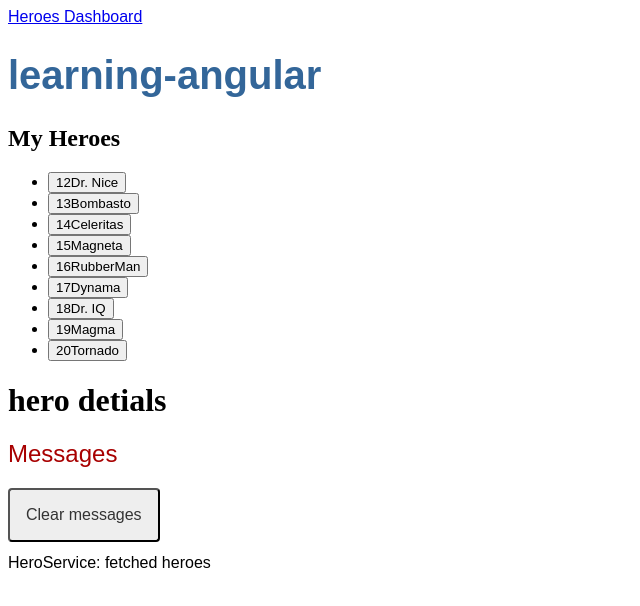
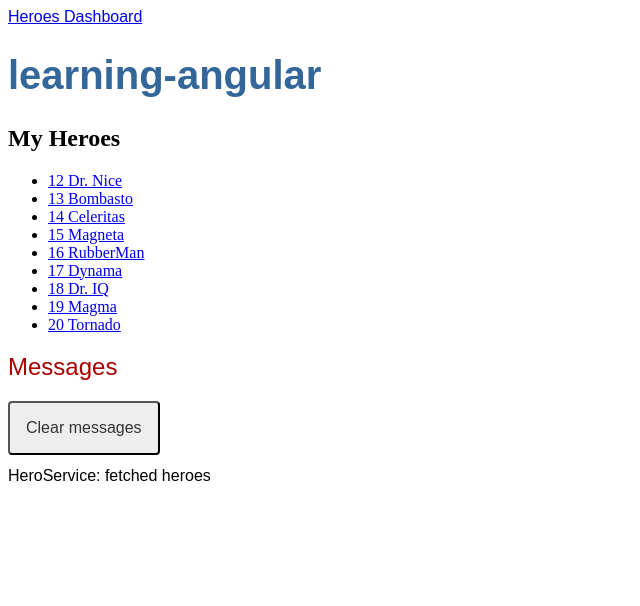
Before and after one commit to abhithory/basic-app-angular, an Angular app: page /heroes in a window 1280 px wide. Shown: the top 606 px of the page, without its empty margins (0-640 px from the left). Built offline with nearby package versions, Linux system fonts and the light colour scheme.

Commit message:
hero details added

```diff
--- a/src/app/hero-details/hero-details.component.html
+++ b/src/app/hero-details/hero-details.component.html
@@ -1,3 +1,4 @@
+<button type="button" (click)="goBack()">go back</button>
 <div *ngIf="hero">
 
     <h2>{{ hero.name | uppercase}} Details</h2>
@@ -9,6 +10,3 @@
     </div>
 
 </div>
-
-
-<h1>hero detials</h1>
--- a/src/app/hero-details/hero-details.component.ts
+++ b/src/app/hero-details/hero-details.component.ts
@@ -1,17 +1,42 @@
-import { Component, Input } from '@angular/core';
+import { Component, Input, OnInit } from '@angular/core';
 import { Hero } from '../hero';
-import { CommonModule } from '@angular/common';
+import { CommonModule, Location } from '@angular/common';
 import { FormsModule } from '@angular/forms';
+import { ActivatedRoute, RouterLink } from '@angular/router';
+import { HeroService } from '../hero.service';
 
 @Component({
   selector: 'app-hero-details',
   standalone: true,
-  imports: [CommonModule, FormsModule],
+  imports: [CommonModule, FormsModule, RouterLink],
   templateUrl: './hero-details.component.html',
   styleUrl: './hero-details.component.scss'
 })
-export class HeroDetailsComponent {
+export class HeroDetailsComponent implements OnInit {
 
-  @Input() hero?: Hero;
+  hero?: Hero;
+
+  constructor(
+    private route: ActivatedRoute,
+    private heroService: HeroService,
+    private location: Location
+  ) {
+
+  }
+
+  ngOnInit(): void {
+    this.getHero();
+  }
+
+
+  getHero(): void {
+    const id = Number(this.route.snapshot.paramMap.get('id'));
+    this.heroService.getHero(id)
+      .subscribe(hero => this.hero = hero);
+  }
+
+  goBack(): void {
+    this.location.back();
+  }
 
 }
--- a/src/app/hero.service.ts
+++ b/src/app/hero.service.ts
@@ -17,4 +17,13 @@ export class HeroService {
     this.messageService.add('HeroService: fetched heroes');
     return heroes;
   }
+
+  getHero(id: number): Observable<Hero> {
+    // For now, assume that a hero with the specified `id` always exists.
+    // Error handling will be added in the next step of the tutorial.
+    const hero = HEROES.find(h => h.id === id)!;
+    this.messageService.add(`HeroService: fetched hero id=${id}`);
+    return of(hero);
+  }
+
 }
--- a/src/app/heroes/heroes.component.html
+++ b/src/app/heroes/heroes.component.html
@@ -2,13 +2,16 @@
 
 <ul class="heroes">
     <li *ngFor="let hero of heros">
-        <button [class.selected]="hero === selectedHero" type="button" (click)="onSelect(hero)">
+        <!-- <button [class.selected]="hero === selectedHero" type="button" (click)="onSelect(hero)">
             <span class="badge">{{hero.id}}</span>
             <span class="name">{{hero.name}}</span>
-        </button>
+        </button> -->
+        <a routerLink="/details/{{hero.id}}">
+            <span class="badge">{{hero.id}}</span> {{hero.name}}
+        </a>
     </li>
 </ul>
 
 
 
-<app-hero-details [hero]="selectedHero"></app-hero-details>
+<!-- <app-hero-details [hero]="selectedHero"></app-hero-details> -->
--- a/src/app/heroes/heroes.component.ts
+++ b/src/app/heroes/heroes.component.ts
@@ -4,32 +4,33 @@ import { CommonModule } from '@angular/common';
 import { HeroDetailsComponent } from '../hero-details/hero-details.component';
 import { HeroService } from '../hero.service';
 import { MessageService } from '../message.service';
+import { RouterLink } from '@angular/router';
 
 @Component({
   selector: 'app-heroes',
   standalone: true,
-  imports: [CommonModule, HeroDetailsComponent],
+  imports: [CommonModule, HeroDetailsComponent, RouterLink],
   templateUrl: './heroes.component.html',
   styleUrl: './heroes.component.scss',
 })
 export class HeroesComponent implements OnInit {
   heros: Hero[] = [];
 
-  selectedHero?: Hero;
+  // selectedHero?: Hero;
   constructor(
     private heroService: HeroService,
-    private messageService: MessageService
+    // private messageService: MessageService
   ) { }
 
   ngOnInit(): void {
     this.getHeroes();
   }
 
-  onSelect(hero: Hero): void {
-    this.selectedHero = hero;
-    this.messageService.add(`HeroesComponent: Selected hero id=${hero.id}`);
+  // onSelect(hero: Hero): void {
+  //   this.selectedHero = hero;
+  //   this.messageService.add(`HeroesComponent: Selected hero id=${hero.id}`);
 
-  }
+  // }
 
   getHeroes(): void {
     this.heroService.getHeroes().subscribe((heroes) => (this.heros = heroes));
```
